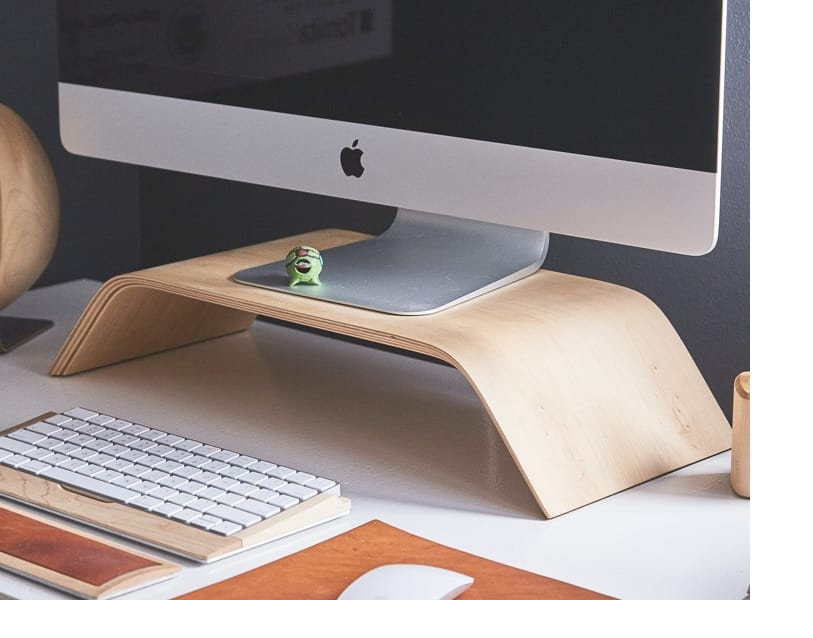
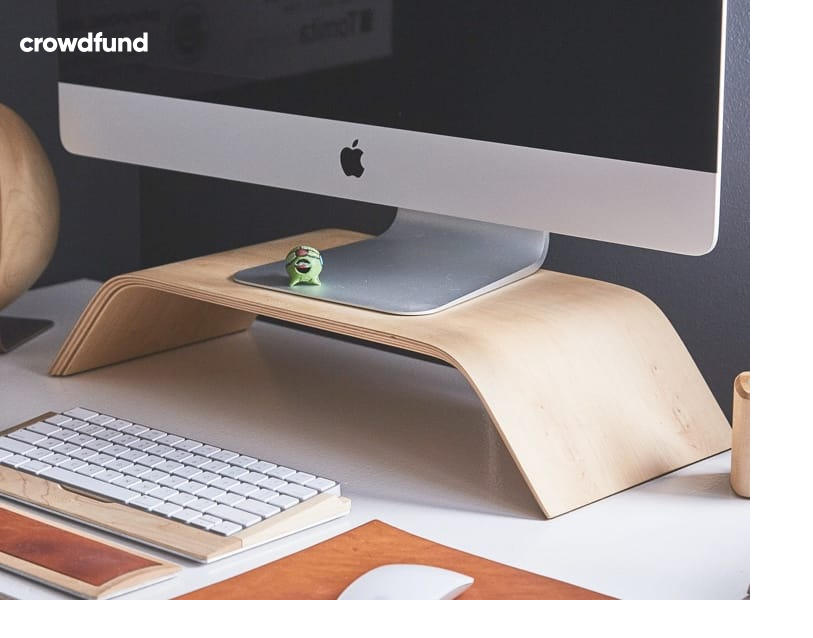
Before and after one commit to sarrietav-frontendmentor/crowdfunding-product-page, a Next.js app: page / in a window 1280 px wide. Shown: the top 638 px of the page, without its empty margins (0-813 px from the left). Built offline with nearby package versions, Linux system fonts and the light colour scheme.

Commit message:
💄 Add header logo and menu image

```diff
--- a/pages/index.tsx
+++ b/pages/index.tsx
@@ -3,10 +3,18 @@
 
 const index = () => {
   return (
-    <header>
+    <header className="relative">
       <figure>
         <img src="/image-hero-mobile.jpg" alt="Apple computer" />
       </figure>
+      <div className="px-5 flex justify-between items-center absolute top-8 inset-x-0">
+        <figure>
+          <img src="/logo.svg" alt="Crowdfund logo" />
+        </figure>
+        <figure>
+          <img src="/icon-hamburger.svg" alt="Hamburger menu icon" />
+        </figure>
+      </div>
     </header>
   );
 };
```
